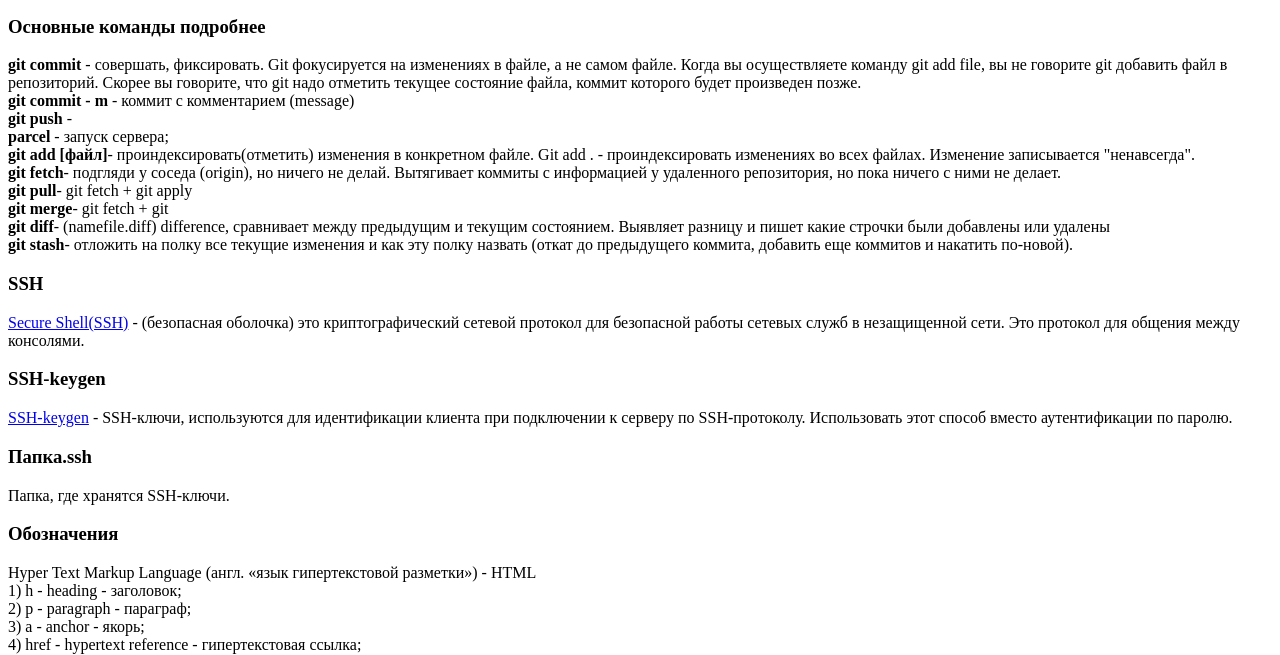
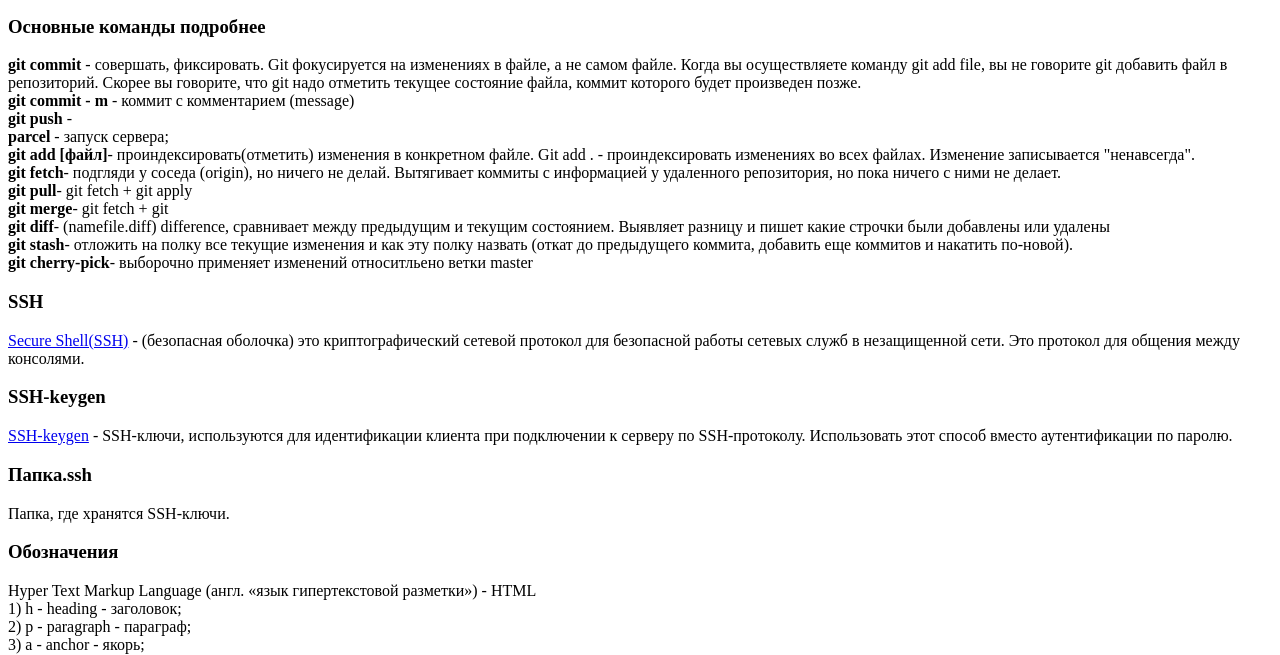
Before and after one commit to d-gremlin/octokus-notes, a website: page src/Vocabulary.html in a window 1280 px wide. Shown: the part 137-792 px from the top of the page. Drawn offline with Linux system fonts and the light colour scheme.

```diff
--- a/src/Vocabulary.html
+++ b/src/Vocabulary.html
@@ -21,6 +21,7 @@
         <b>git merge</b>- git fetch + git <br>
         <b>git diff</b>- (namefile.diff) difference, сравнивает между предыдущим и текущим состоянием. Выявляет разницу и пишет какие строчки были добавлены или удалены<br>
         <b>git stash</b>- отложить на полку все текущие изменения и как эту полку назвать (откат до предыдущего коммита, добавить еще коммитов и накатить по-новой).<br>
+        <b>git cherry-pick</b>- выборочно применяет изменений относитльено ветки master<br>
     </p>
     <h3>SSH</h3>
     <p><a href="https://en.wikipedia.org/wiki/Secure_Shell">Secure Shell(SSH)</a> - (безопасная оболочка) это криптографический сетевой протокол для безопасной работы сетевых служб в
```
